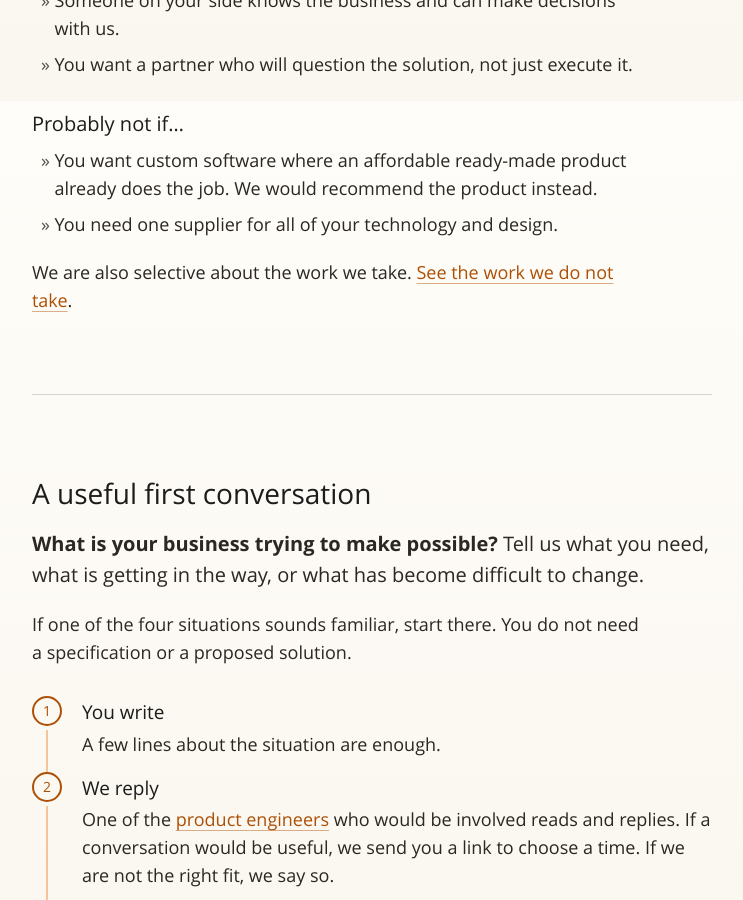
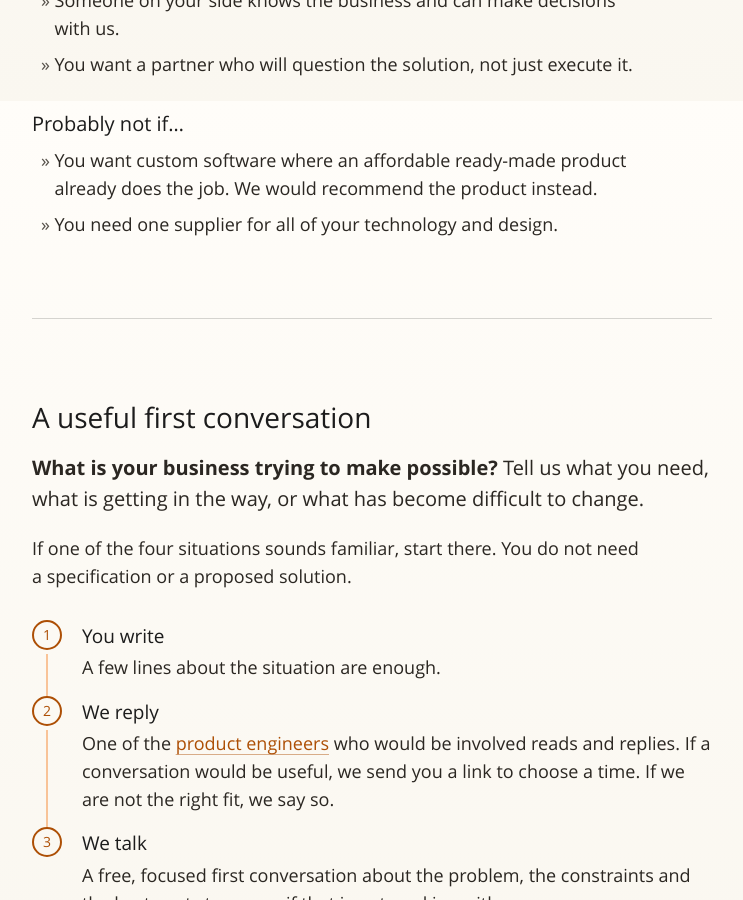
Before and after one commit to tutuf/tutuf.github.io, a Jekyll site: the page built from index.md, in a window 1280 px wide and 900 px high, scrolled down 4399 px. Shown: the whole window, without its empty margins (148-891 px from the left). Built offline with Jekyll 4.4.1, drawn with Linux system fonts in a browser that asks for light colours; part of the change alters nothing that is shown.

Commit message:
Keep the home page's links to where the reader is going
Drop the hero jump to the section just below and the link to the
work we do not take right before the invitation to write.

Co-Authored-By: Claude Opus 5.5 <noreply@anthropic.com>

```diff
--- a/index.md
+++ b/index.md
@@ -13,7 +13,7 @@ The engineering partner for the business behind the software
 
 Your business already runs on systems, tools and knowledge that work. When they start holding you back, we help you decide what to **use**, **connect**, **build** or **remove** - and we stay to look after it.
 
-[Tell us what’s in the way](#contact) · [Find your situation](#what-has-started-to-hold-you-back)
+[Tell us what’s in the way](#contact)
 {: .hero-links}
 
 </div>
@@ -157,8 +157,6 @@ For software that keeps changing, you get continuity, priority and senior judgme
 * You want custom software where an affordable ready-made product already does the job. We would recommend the product instead.
 * You need one supplier for all of your technology and design.
 
-We are also selective about the work we take. [See the work we do not take](/how-we-work/#some-work-is-not-ours-to-take).
-
 ---
 
 ## A useful first conversation
```
